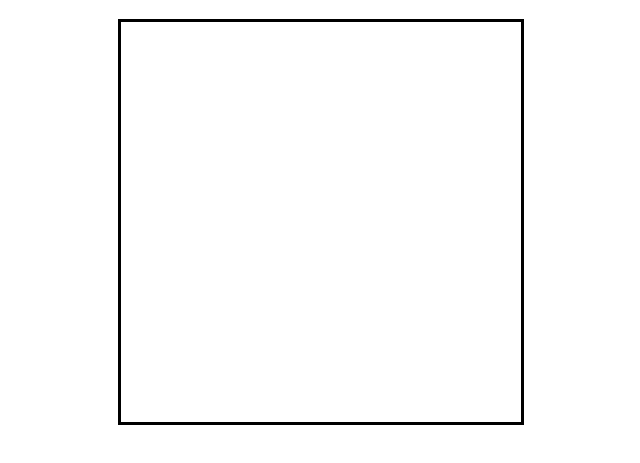
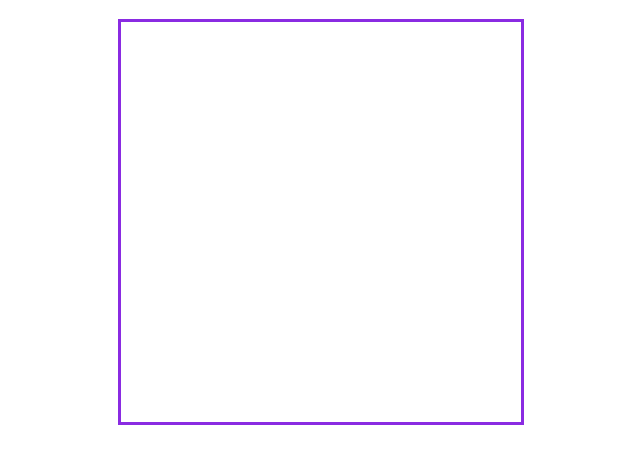
Before and after one commit to Ostbergc/Snake, a plain HTML site: page index.html in a window 1280 px wide. Shown: the part 61-524 px from the top of the page, without its empty margins (272-912 px from the left). Drawn offline with Linux system fonts and the light colour scheme.

Commit message:
Added a border color in style.css
Set the border color of canvas to blueviolet

```diff
--- a/style.css
+++ b/style.css
@@ -1,5 +1,6 @@
 canvas{
   border-style: solid;
+  border-color: blueviolet;
 }
 body{
   margin: auto;
```
